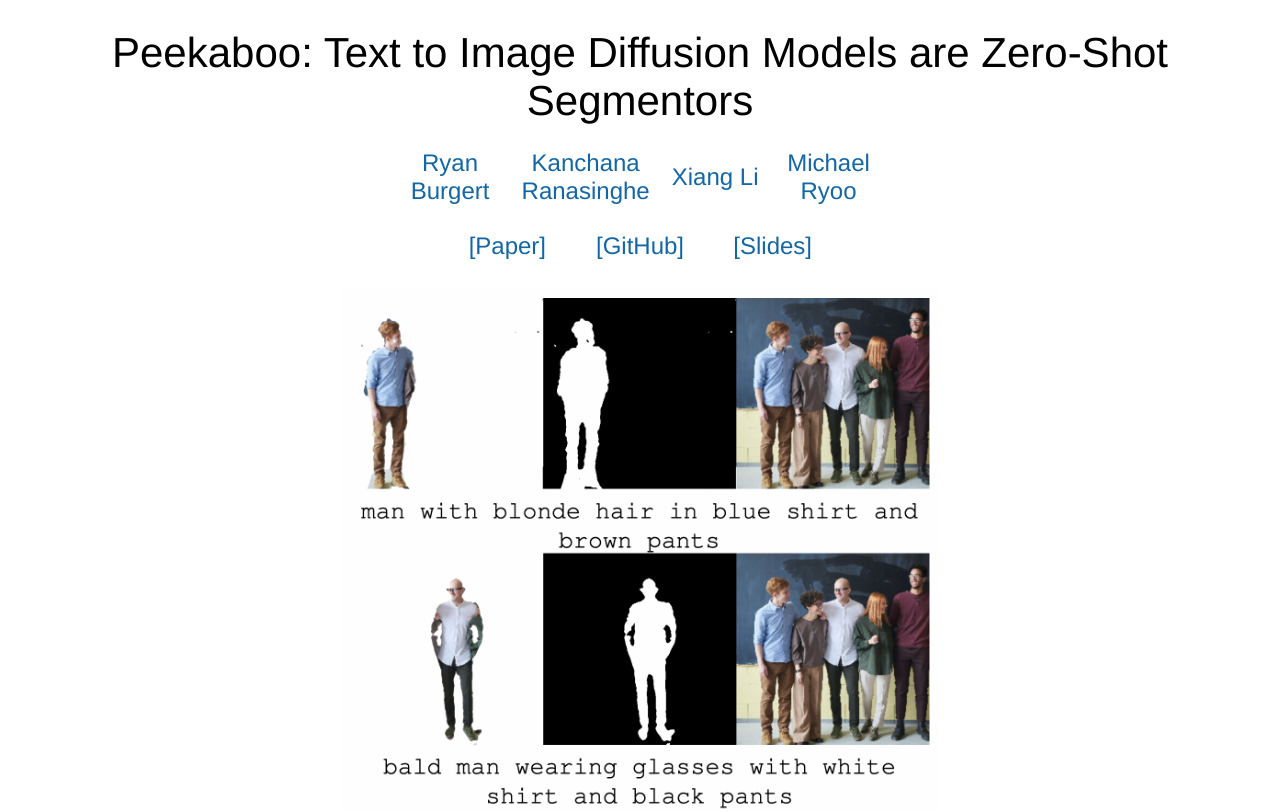
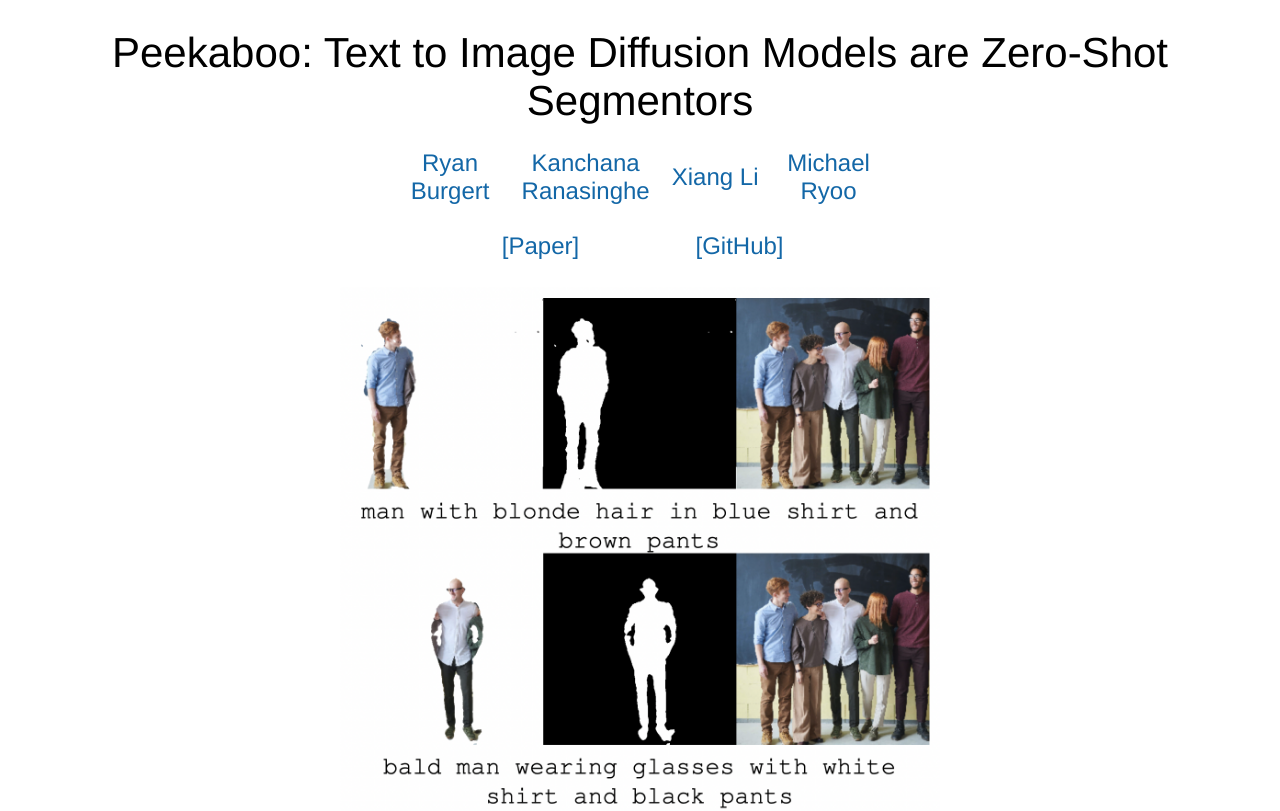
Before and after one commit to RyannDaGreat/peekaboo, a plain HTML site: page index.html in a window 1280 px wide. Shown: the top 811 px of the page. Drawn offline with Linux system fonts and the light colour scheme; a script that the page names is missing.

Commit message:
Removed slides button

```diff
--- a/index.html
+++ b/index.html
@@ -179,11 +179,11 @@
 							<span style="font-size:24px"><a href='https://github.com/RyannDaGreat/Peekaboo'>[GitHub]</a></span><br>
 						</div>
 					</td>
-					<td align=center width=120px>
+					<!-- <td align=center width=120px>
 						<div style="text-align: center;">
 							<span style="font-size:24px"><a href=''>[Slides]</a></span><br>
 						</div>
-					</td>
+					</td> -->
 				</tr>
 			</table>
 		</table>
```
